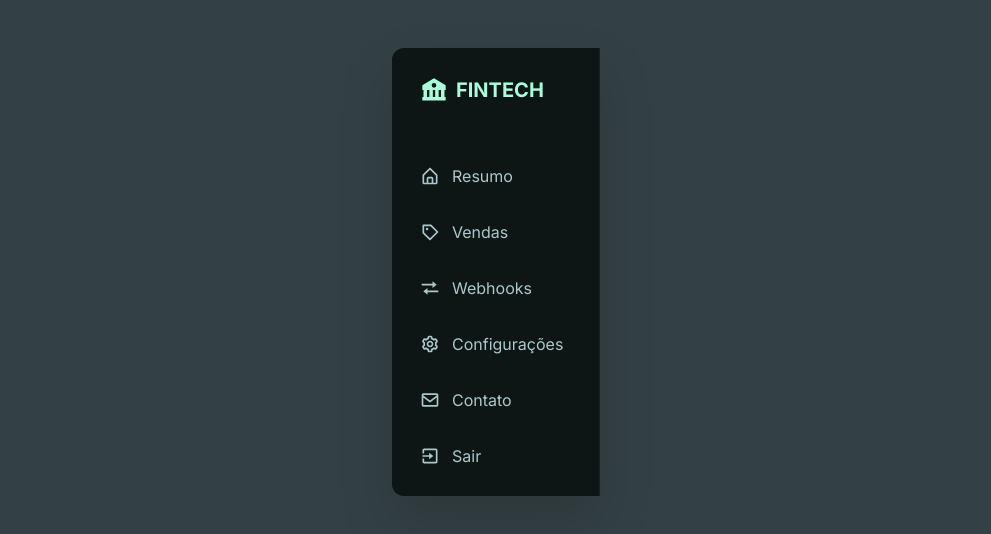
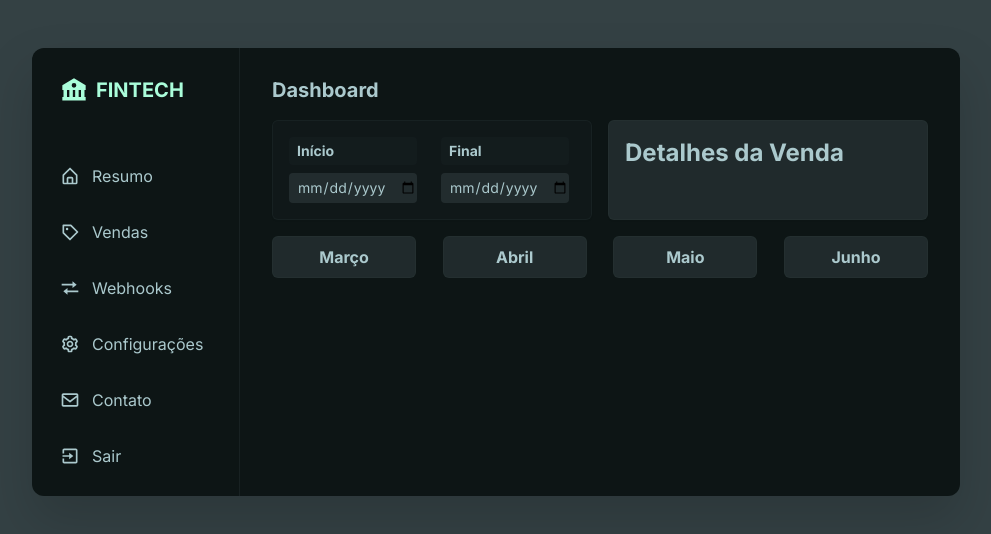
Before and after one commit to willyancr/Fintech, a React (Vite) app: page /vendas/detalhes in a window 1280 px wide. Shown: the top 534 px of the page, without its empty margins (144-1135 px from the left). Built offline with nearby package versions, Linux system fonts and the light colour scheme; no server answers.

Commit message:
feat: Update route path for sale details in Home component
Change route path for sale details from "/vendas/id" to "/vendas/detalhes"
in the Home component to improve clarity and consistency.

```diff
--- a/src/components/Home.tsx
+++ b/src/components/Home.tsx
@@ -14,7 +14,7 @@ function Home() {
           <Routes>
             <Route path="/" element={<Resume />} />
             <Route path="/vendas" element={<Sales />} />
-            <Route path="/vendas/id" element={<SaleDetails />} />
+            <Route path="/vendas/detalhes" element={<SaleDetails />} />
           </Routes>
         </UserContextProvider>
       </BrowserRouter>
```
